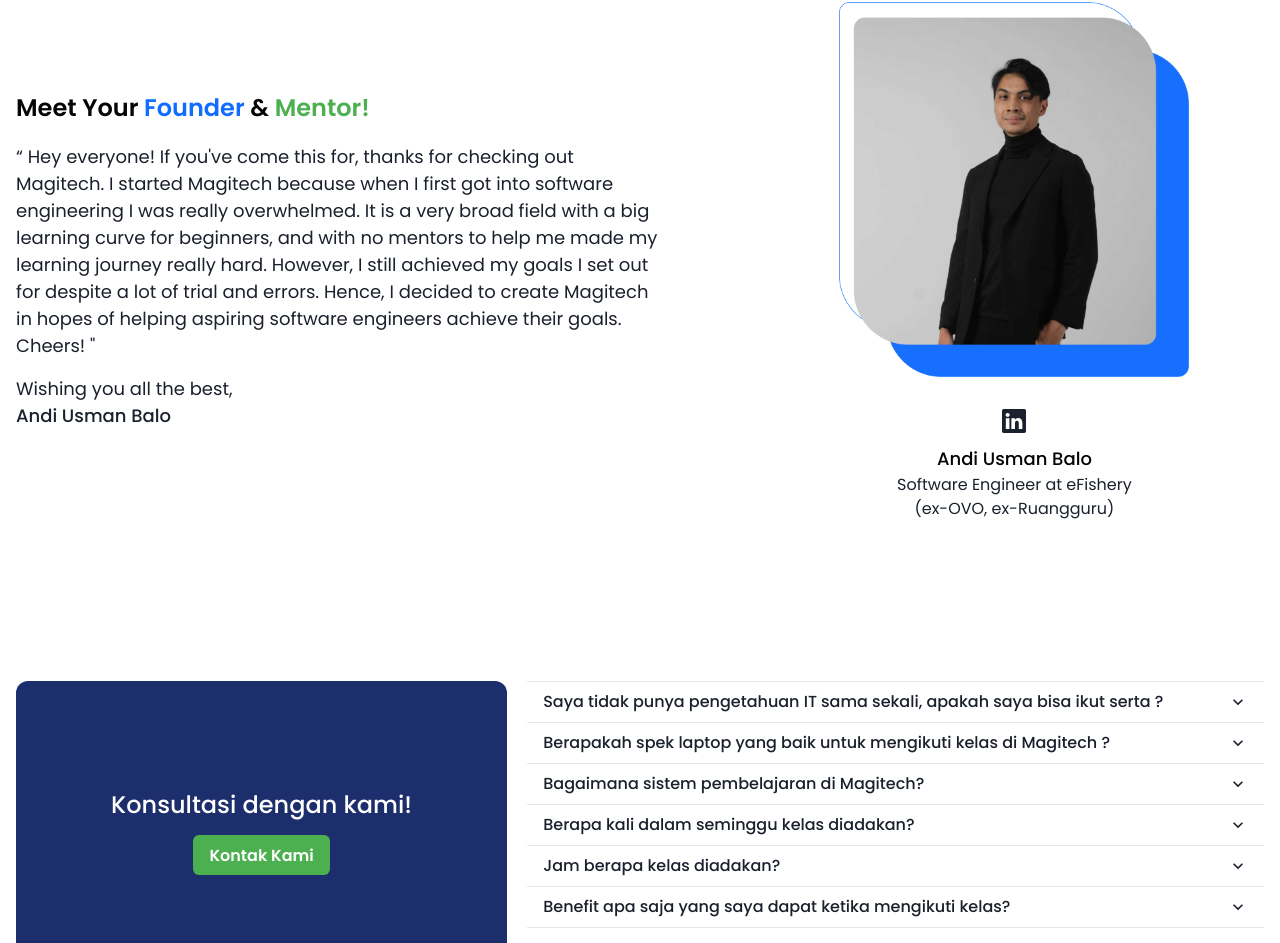
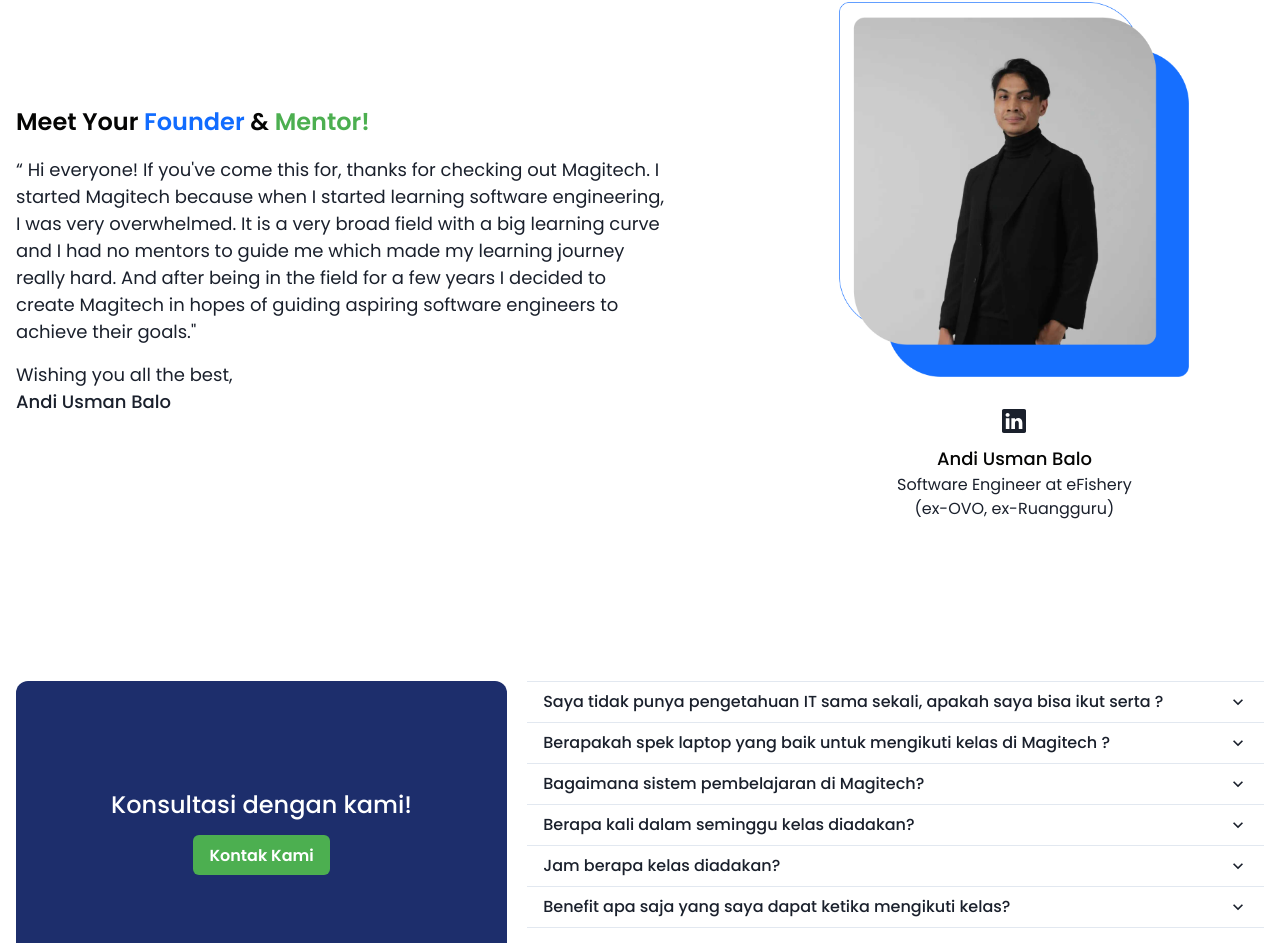
Before and after one commit to andibalo/magitech, a Next.js app: page / in a window 1280 px wide. Shown: the part 3947-4890 px from the top of the page. Built offline with nearby package versions, Linux system fonts and the light colour scheme.

Commit message:
update founder message

```diff
--- a/components/home/FounderMessage.tsx
+++ b/components/home/FounderMessage.tsx
@@ -16,9 +16,8 @@
                             Meet Your <Box as="span" color="brand.100">Founder</Box> & <Box as="span" color="brand.400">Mentor!</Box>
                         </Heading>
                         <Text mb="4" fontSize="lg" >
-                            “ Hey everyone! If you've come this for, thanks for checking out Magitech. I started Magitech because when I first got into software engineering I was really overwhelmed.
-                            It is a very broad field with a big learning curve for beginners, and with no mentors to help me made my learning journey really hard. However, I still achieved my goals I set out for
-                            despite a lot of trial and errors. Hence, I decided to create Magitech in hopes of helping aspiring software engineers achieve their goals. Cheers! "
+                            “ Hi everyone! If you've come this for, thanks for checking out Magitech. I started Magitech because when I started learning software engineering, I was very overwhelmed.
+                            It is a very broad field with a big learning curve and I had no mentors to guide me which made my learning journey really hard. And after being in the field for a few years I decided to create Magitech in hopes of guiding aspiring software engineers to achieve their goals."
                         </Text>
                         <Text fontSize="lg">
                             Wishing you all the best,
```
